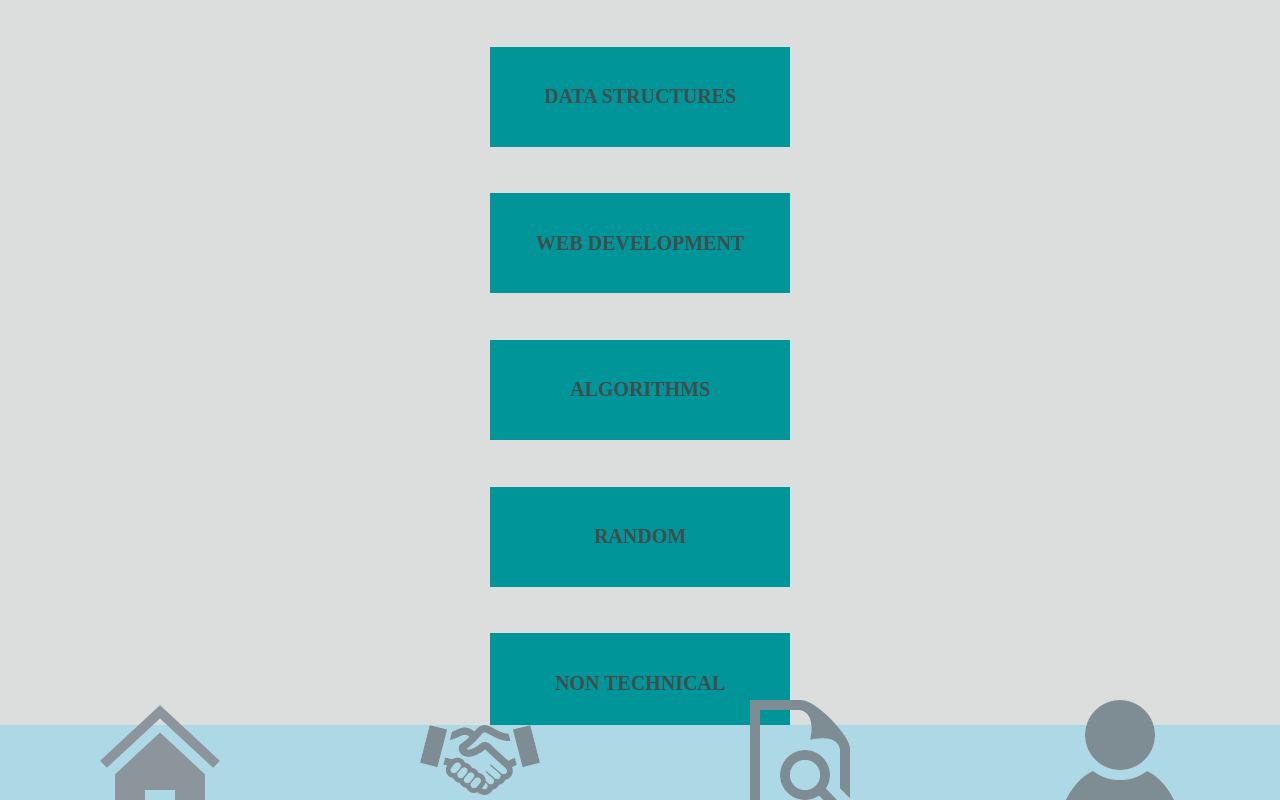
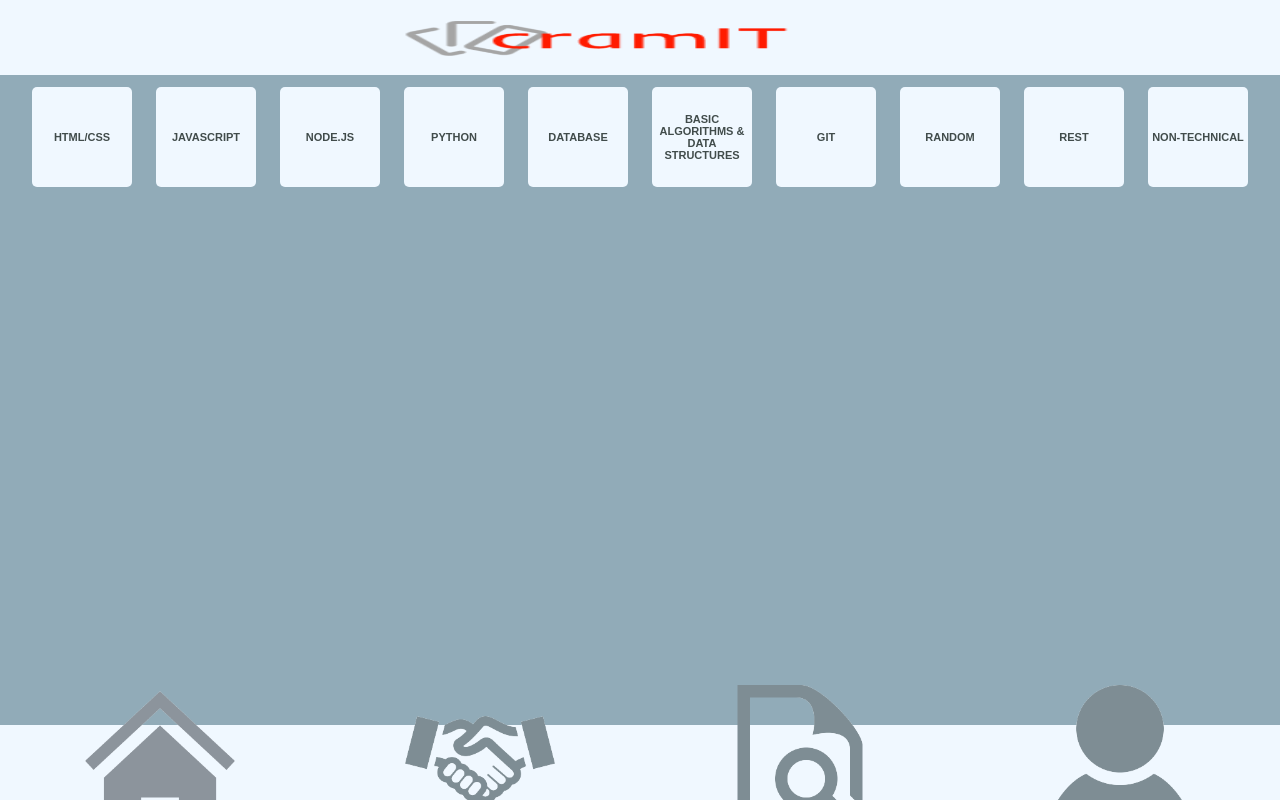
Before and after one commit to codingandcaring/cramIT, a website: page static/fccategories.html in a window 1280 px wide. Drawn offline with Linux system fonts and the light colour scheme.

Commit message:
Updated the Categories page HTML & CSS

```diff
--- a/static/fccategories.html
+++ b/static/fccategories.html
@@ -10,26 +10,44 @@
 </head>
 
 <body>
+    <div id="header">
+        <img class="logo" src="images/logo.png">
+    </div>
     <div id=categories>
-        <div class="category1">
-            <span class="c1">Data Structures</span>
+        <div class="category-1">
+            <span class="c1">HTML/CSS</span>
         </div>
-        <div class="category2">
-            <span class="c2">Web Development</span>
+        <div class="category-2">
+            <span class="c2">JavaScript</span>
         </div>
-        <div class="category3">
-            <span class="c3">Algorithms</span>
+        <div class="category-3">
+            <span class="c3">Node.js</span>
         </div>
-        <div class="category4">
-            <span class="c4">Random</span>
+        <div class="category-4">
+            <span class="c4">Python</span>
         </div>
-        <div class="category5">
-            <span class="c5">Non Technical</span>
+        <div class="category-5">
+            <span class="c5">Database</span>
+        </div>
+        <div class="category-6">
+            <span class="c6">Basic Algorithms & Data Structures</span>
+        </div>
+        <div class="category-7">
+            <span class="c7">Git</span>
+        </div>
+        <div class="category-8">
+            <span class="c8">Random</span>
+        </div>
+        <div class="category-9">
+            <span class="c9">REST</span>
+        </div>
+        <div class="category-10">
+            <span class="c10">Non-Technical</span>
         </div>
     </div>
-    <div class="navbar">
+    <div id="nav-bar">
         <ul>
-            <a href="/fccategories.html" class="navba">
+            <a href="/fccategories.html" class="home">
                 <li class="icon"><img src="images/home.png"></li>
             </a>
             <a href="/interview.html" class="mock-interview">
@@ -38,11 +56,10 @@
             <a href="/jobsearch.html" class="jobs">
                 <li class="icon"><img src="images/jobsearch.png"></li>
             </a>
-            <a href="/userpage.html" class="users">
+            <a href="/userpage.html" class="user">
                 <li class="icon"><img src="images/user.png"></li>
             </a>
         </ul>
-
     </div>
 </body>
 
--- a/static/styles/fccategories.css
+++ b/static/styles/fccategories.css
@@ -10,46 +10,97 @@ body {
     padding: 0;
     min-height: 100vh;
     display: flex;
-    background: #DCDEDE;
+    flex-direction: column;
+    background-color: #91ABB8;
 }
 
 * {
     box-sizing: border-box;
 }
 
-.navbar {
+
+/* Header */
+
+#header {
+    height: 75px;
+    width: 100vw;
+    /* position: fixed; */
+    position: sticky;
+    top: 0;
     display: flex;
+    background-color: aliceblue;
     align-items: center;
     justify-content: center;
-    flex-direction: row;
-    position: fixed;
-    height: 75px;
-    width: 100%;
-    bottom: 0;
-    background-color: lightblue;
 }
 
-.navbar ul {
+.logo {
+    height: 70%;
+    width: 70%;
+}
+
+
+/* Categories */
+
+#categories {
+    width: 100vw;
+    display: flex;
+    flex-direction: row;
+    flex-wrap: wrap;
+    justify-content: center;
+}
+
+#categories div {
+    display: flex;
+    height: 100px;
+    width: 100px;
+    background-color: aliceblue;
+    margin: 12px 12px 12px 12px;
+    align-self: center;
+    align-items: center;
+    text-align: center;
+    border-radius: 5px;
+}
+
+div span {
+    font-size: 11px;
+    font-family: 'Arial';
+    text-transform: uppercase;
+    color: #414C4B;
+    font-weight: bold;
+    width: 100%;
+}
+
+
+/* Navigation Bar */
+
+#nav-bar {
+    height: 75px;
+    width: 100vw;
+    display: flex;
+    position: fixed;
+    /* position: sticky; */
+    bottom: 0;
+    background-color: aliceblue;
+}
+
+#nav-bar ul {
+    height: 100%;
+    width: 100%;
+    margin: 0;
+    padding: 0;
     display: flex;
     flex-direction: row;
     justify-content: space-between;
     align-items: center;
     list-style-type: none;
-    font-family: 'Blanc-Medium';
-    margin: 0;
-    padding: 0;
-    width: 100%;
-    height: 100%;
 }
 
-.navbar a {
+#nav-bar a {
     display: flex;
     justify-content: center;
     align-items: center;
     padding: 10px 10px 15px;
-    text-transform: uppercase;
     color: gray;
-    font-weight: bold;
     width: 25%;
     height: 100%;
 }
@@ -62,37 +113,6 @@ body {
     align-items: center;
 }
 
-img {
-    width: 40%;
+.icon img {
+    width: 50%;
 }
-#categories {
-    display: flex;
-    margin-bottom: 20px;
-    flex-direction: column;
-    justify-content: space-evenly;
-    width: 100%;
-}
-
-.category1,
-.category2,
-.category3,
-.category4,
-.category5 {
-    display: flex;
-    height: 100px;
-    width: 300px;
-    background-color: #009699;
-    padding: 10px 10px 10px 10px;
-    align-self: center;
-    align-items: center;
-    text-align: center;
-}
-
-div span {
-    font-size: 20px;
-    font-family: 'Blanc-Medium';
-    text-transform: uppercase;
-    color: #414C4B;
-    font-weight: bold;
-    width: 100%;
-}
```
